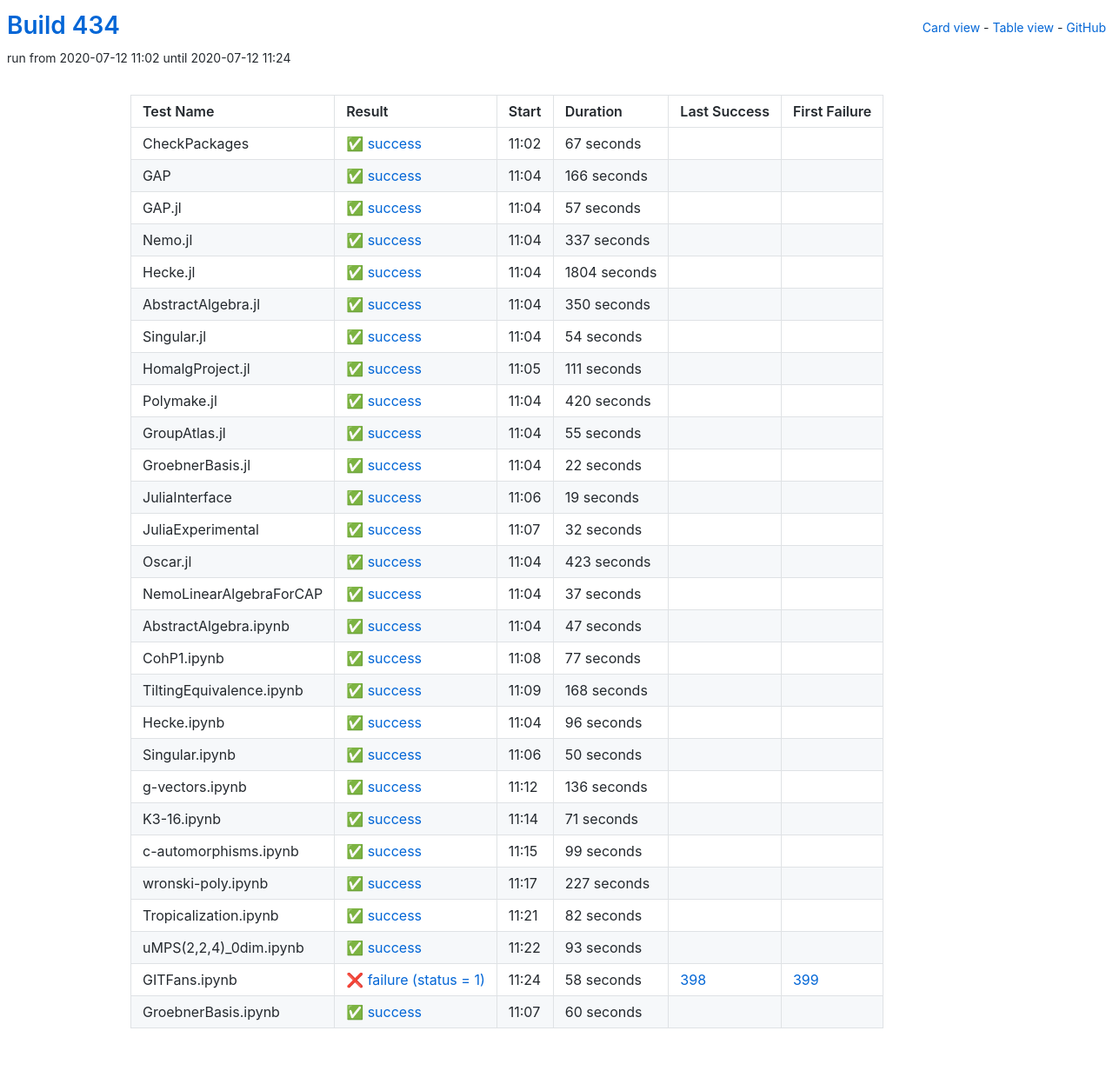
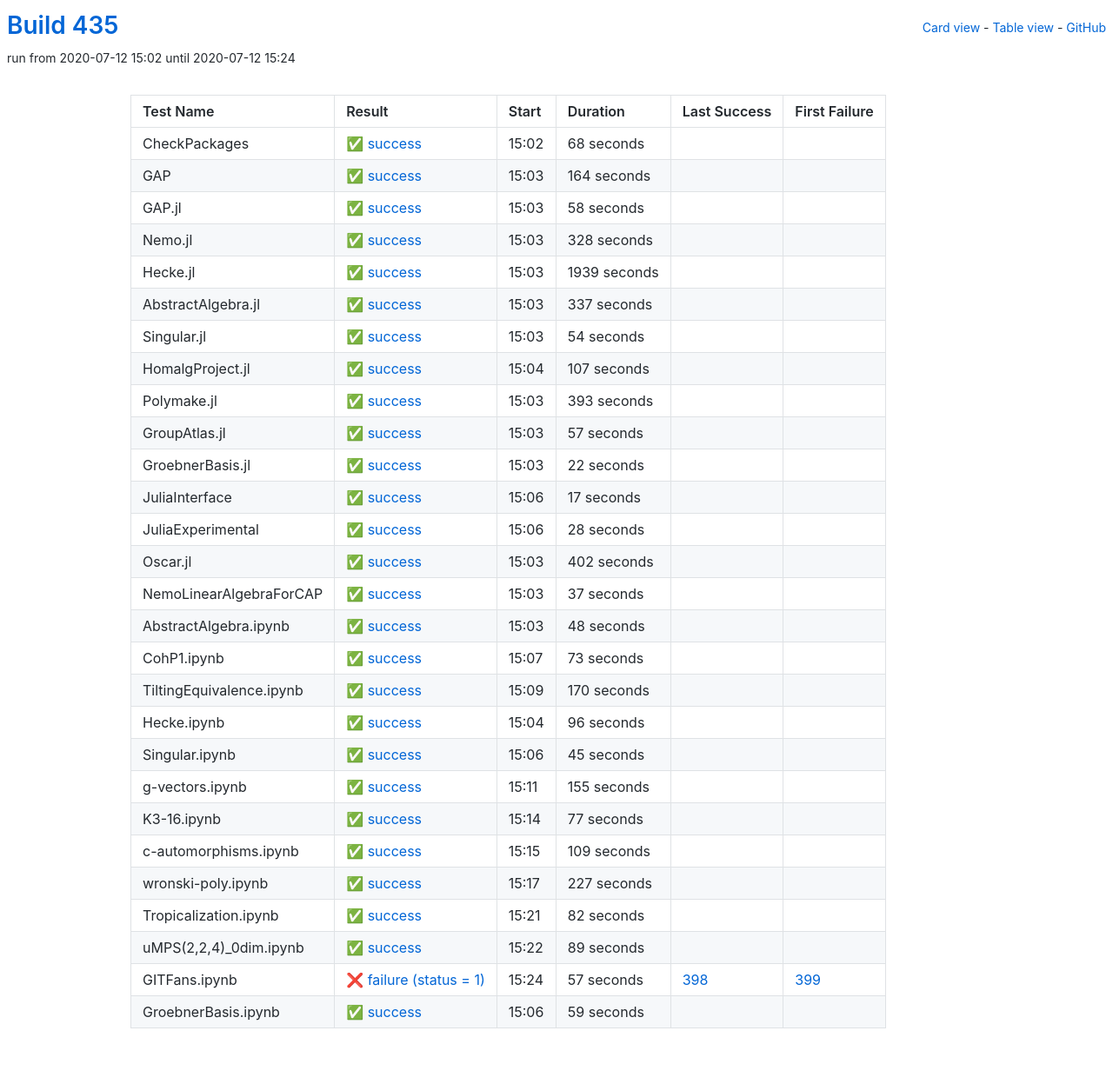
Before and after one commit to oscar-system/oscar-ci-status-stable, a Jekyll site: the page built from table.html, in a window 1280 px wide. Shown: the whole page at 87% size. Built offline with Jekyll 4.4.1, drawn with Linux system fonts in a browser that asks for light colours.

Commit message:
Build #435

```diff
--- a/_data/ci.yml
+++ b/_data/ci.yml
@@ -1,6 +1,6 @@
 ---
-build: 434
-build_url: https://oscarci.mathematik.uni-kl.de/job/oscar-stable/434/
+build: 435
+build_url: https://oscarci.mathematik.uni-kl.de/job/oscar-stable/435/
 job: oscar-stable
 organization: oscar-system
 repo: oscar-ci-status-stable
@@ -8,44 +8,68 @@ repourl: https://github.com/oscar-system/oscar-ci-status-stable
 tests:
 - name: CheckPackages
   id: checkpackages
-  log: https://oscarci.mathematik.uni-kl.de/job/oscar-stable/434/artifact/logs/build-434/CheckPackages.log
-  start: 2020-07-12 11:02
+  log: https://oscarci.mathematik.uni-kl.de/job/oscar-stable/435/artifact/logs/build-435/CheckPackages.log
+  start: 2020-07-12 15:02
   success: true
   exitcode: 0
   status: success
-  duration: 67
+  duration: 68
   last_success: false
   last_success_url:
   first_failure: false
   first_failure_url:
 - name: GAP
   id: gap
-  log: https://oscarci.mathematik.uni-kl.de/job/oscar-stable/434/artifact/logs/build-434/GAP.log
-  start: 2020-07-12 11:04
+  log: https://oscarci.mathematik.uni-kl.de/job/oscar-stable/435/artifact/logs/build-435/GAP.log
+  start: 2020-07-12 15:03
   success: true
   exitcode: 0
   status: success
-  duration: 166
+  duration: 164
   last_success: false
   last_success_url:
   first_failure: false
   first_failure_url:
 - name: GAP.jl
   id: gap-jl
-  log: https://oscarci.mathematik.uni-kl.de/job/oscar-stable/434/artifact/logs/build-434/GAP.jl.log
-  start: 2020-07-12 11:04
+  log: https://oscarci.mathematik.uni-kl.de/job/oscar-stable/435/artifact/logs/build-435/GAP.jl.log
+  start: 2020-07-12 15:03
   success: true
   exitcode: 0
   status: success
-  duration: 57
+  duration: 58
   last_success: false
   last_success_url:
   first_failure: false
   first_failure_url:
 - name: Nemo.jl
   id: nemo-jl
-  log: https://oscarci.mathematik.uni-kl.de/job/oscar-stable/434/artifact/logs/build-434/Nemo.jl.log
-  start: 2020-07-12 11:04
+  log: https://oscarci.mathematik.uni-kl.de/job/oscar-stable/435/artifact/logs/build-435/Nemo.jl.log
+  start: 2020-07-12 15:03
+  success: true
+  exitcode: 0
+  status: success
+  duration: 328
+  last_success: false
+  last_success_url:
+  first_failure: false
+  first_failure_url:
+- name: Hecke.jl
+  id: hecke-jl
+  log: https://oscarci.mathematik.uni-kl.de/job/oscar-stable/435/artifact/logs/build-435/Hecke.jl.log
+  start: 2020-07-12 15:03
+  success: true
+  exitcode: 0
+  status: success
+  duration: 1939
+  last_success: false
+  last_success_url:
+  first_failure: false
+  first_failure_url:
+- name: AbstractAlgebra.jl
+  id: abstractalgebra-jl
+  log: https://oscarci.mathematik.uni-kl.de/job/oscar-stable/435/artifact/logs/build-435/AbstractAlgebra.jl.log
+  start: 2020-07-12 15:03
   success: true
   exitcode: 0
   status: success
@@ -54,34 +78,10 @@ tests:
   last_success_url:
   first_failure: false
   first_failure_url:
-- name: Hecke.jl
-  id: hecke-jl
-  log: https://oscarci.mathematik.uni-kl.de/job/oscar-stable/434/artifact/logs/build-434/Hecke.jl.log
-  start: 2020-07-12 11:04
-  success: true
-  exitcode: 0
-  status: success
-  duration: 1804
-  last_success: false
-  last_success_url:
-  first_failure: false
-  first_failure_url:
-- name: AbstractAlgebra.jl
-  id: abstractalgebra-jl
-  log: https://oscarci.mathematik.uni-kl.de/job/oscar-stable/434/artifact/logs/build-434/AbstractAlgebra.jl.log
-  start: 2020-07-12 11:04
-  success: true
-  exitcode: 0
-  status: success
-  duration: 350
-  last_success: false
-  last_success_url:
-  first_failure: false
-  first_failure_url:
 - name: Singular.jl
   id: singular-jl
-  log: https://oscarci.mathematik.uni-kl.de/job/oscar-stable/434/artifact/logs/build-434/Singular.jl.log
-  start: 2020-07-12 11:04
+  log: https://oscarci.mathematik.uni-kl.de/job/oscar-stable/435/artifact/logs/build-435/Singular.jl.log
+  start: 2020-07-12 15:03
   success: true
   exitcode: 0
   status: success
@@ -92,44 +92,44 @@ tests:
   first_failure_url:
 - name: HomalgProject.jl
   id: homalgproject-jl
-  log: https://oscarci.mathematik.uni-kl.de/job/oscar-stable/434/artifact/logs/build-434/HomalgProject.jl.log
-  start: 2020-07-12 11:05
+  log: https://oscarci.mathematik.uni-kl.de/job/oscar-stable/435/artifact/logs/build-435/HomalgProject.jl.log
+  start: 2020-07-12 15:04
   success: true
   exitcode: 0
   status: success
-  duration: 111
+  duration: 107
   last_success: false
   last_success_url:
   first_failure: false
   first_failure_url:
 - name: Polymake.jl
   id: polymake-jl
-  log: https://oscarci.mathematik.uni-kl.de/job/oscar-stable/434/artifact/logs/build-434/Polymake.jl.log
-  start: 2020-07-12 11:04
+  log: https://oscarci.mathematik.uni-kl.de/job/oscar-stable/435/artifact/logs/build-435/Polymake.jl.log
+  start: 2020-07-12 15:03
   success: true
   exitcode: 0
   status: success
-  duration: 420
+  duration: 393
   last_success: false
   last_success_url:
   first_failure: false
   first_failure_url:
 - name: GroupAtlas.jl
   id: groupatlas-jl
-  log: https://oscarci.mathematik.uni-kl.de/job/oscar-stable/434/artifact/logs/build-434/GroupAtlas.jl.log
-  start: 2020-07-12 11:04
+  log: https://oscarci.mathematik.uni-kl.de/job/oscar-stable/435/artifact/logs/build-435/GroupAtlas.jl.log
+  start: 2020-07-12 15:03
   success: true
   exitcode: 0
   status: success
-  duration: 55
+  duration: 57
   last_success: false
   last_success_url:
   first_failure: false
   first_failure_url:
 - name: GroebnerBasis.jl
   id: groebnerbasis-jl
-  log: https://oscarci.mathematik.uni-kl.de/job/oscar-stable/434/artifact/logs/build-434/GroebnerBasis.jl.log
-  start: 2020-07-12 11:04
+  log: https://oscarci.mathematik.uni-kl.de/job/oscar-stable/435/artifact/logs/build-435/GroebnerBasis.jl.log
+  start: 2020-07-12 15:03
   success: true
   exitcode: 0
   status: success
@@ -140,44 +140,44 @@ tests:
   first_failure_url:
 - name: JuliaInterface
   id: juliainterface
-  log: https://oscarci.mathematik.uni-kl.de/job/oscar-stable/434/artifact/logs/build-434/JuliaInterface.log
-  start: 2020-07-12 11:06
+  log: https://oscarci.mathematik.uni-kl.de/job/oscar-stable/435/artifact/logs/build-435/JuliaInterface.log
+  start: 2020-07-12 15:06
   success: true
   exitcode: 0
   status: success
-  duration: 19
+  duration: 17
   last_success: false
   last_success_url:
   first_failure: false
   first_failure_url:
 - name: JuliaExperimental
   id: juliaexperimental
-  log: https://oscarci.mathematik.uni-kl.de/job/oscar-stable/434/artifact/logs/build-434/JuliaExperimental.log
-  start: 2020-07-12 11:07
+  log: https://oscarci.mathematik.uni-kl.de/job/oscar-stable/435/artifact/logs/build-435/JuliaExperimental.log
+  start: 2020-07-12 15:06
   success: true
   exitcode: 0
   status: success
-  duration: 32
+  duration: 28
   last_success: false
   last_success_url:
   first_failure: false
   first_failure_url:
 - name: Oscar.jl
   id: oscar-jl
-  log: https://oscarci.mathematik.uni-kl.de/job/oscar-stable/434/artifact/logs/build-434/Oscar.jl.log
-  start: 2020-07-12 11:04
+  log: https://oscarci.mathematik.uni-kl.de/job/oscar-stable/435/artifact/logs/build-435/Oscar.jl.log
+  start: 2020-07-12 15:03
   success: true
   exitcode: 0
   status: success
-  duration: 423
+  duration: 402
   last_success: false
   last_success_url:
   first_failure: false
   first_failure_url:
 - name: NemoLinearAlgebraForCAP
   id: nemolinearalgebraforcap
-  log: https://oscarci.mathematik.uni-kl.de/job/oscar-stable/434/artifact/logs/build-434/NemoLinearAlgebraForCAP.log
-  start: 2020-07-12 11:04
+  log: https://oscarci.mathematik.uni-kl.de/job/oscar-stable/435/artifact/logs/build-435/NemoLinearAlgebraForCAP.log
+  start: 2020-07-12 15:03
   success: true
   exitcode: 0
   status: success
@@ -188,44 +188,44 @@ tests:
   first_failure_url:
 - name: AbstractAlgebra.ipynb
   id: abstractalgebra-ipynb
-  log: https://oscarci.mathematik.uni-kl.de/job/oscar-stable/434/artifact/logs/build-434/AbstractAlgebra.ipynb.log
-  start: 2020-07-12 11:04
+  log: https://oscarci.mathematik.uni-kl.de/job/oscar-stable/435/artifact/logs/build-435/AbstractAlgebra.ipynb.log
+  start: 2020-07-12 15:03
   success: true
   exitcode: 0
   status: success
-  duration: 47
+  duration: 48
   last_success: false
   last_success_url:
   first_failure: false
   first_failure_url:
 - name: CohP1.ipynb
   id: cohp1-ipynb
-  log: https://oscarci.mathematik.uni-kl.de/job/oscar-stable/434/artifact/logs/build-434/CohP1.ipynb.log
-  start: 2020-07-12 11:08
+  log: https://oscarci.mathematik.uni-kl.de/job/oscar-stable/435/artifact/logs/build-435/CohP1.ipynb.log
+  start: 2020-07-12 15:07
   success: true
   exitcode: 0
   status: success
-  duration: 77
+  duration: 73
   last_success: false
   last_success_url:
   first_failure: false
   first_failure_url:
 - name: TiltingEquivalence.ipynb
   id: tiltingequivalence-ipynb
-  log: https://oscarci.mathematik.uni-kl.de/job/oscar-stable/434/artifact/logs/build-434/TiltingEquivalence.ipynb.log
-  start: 2020-07-12 11:09
+  log: https://oscarci.mathematik.uni-kl.de/job/oscar-stable/435/artifact/logs/build-435/TiltingEquivalence.ipynb.log
+  start: 2020-07-12 15:09
   success: true
   exitcode: 0
   status: success
-  duration: 168
+  duration: 170
   last_success: false
   last_success_url:
   first_failure: false
   first_failure_url:
 - name: Hecke.ipynb
   id: hecke-ipynb
-  log: https://oscarci.mathematik.uni-kl.de/job/oscar-stable/434/artifact/logs/build-434/Hecke.ipynb.log
-  start: 2020-07-12 11:04
+  log: https://oscarci.mathematik.uni-kl.de/job/oscar-stable/435/artifact/logs/build-435/Hecke.ipynb.log
+  start: 2020-07-12 15:04
   success: true
   exitcode: 0
   status: success
@@ -236,56 +236,56 @@ tests:
   first_failure_url:
 - name: Singular.ipynb
   id: singular-ipynb
-  log: https://oscarci.mathematik.uni-kl.de/job/oscar-stable/434/artifact/logs/build-434/Singular.ipynb.log
-  start: 2020-07-12 11:06
+  log: https://oscarci.mathematik.uni-kl.de/job/oscar-stable/435/artifact/logs/build-435/Singular.ipynb.log
+  start: 2020-07-12 15:06
   success: true
   exitcode: 0
   status: success
-  duration: 50
+  duration: 45
   last_success: false
   last_success_url:
   first_failure: false
   first_failure_url:
 - name: g-vectors.ipynb
   id: g-vectors-ipynb
-  log: https://oscarci.mathematik.uni-kl.de/job/oscar-stable/434/artifact/logs/build-434/g-vectors.ipynb.log
-  start: 2020-07-12 11:12
+  log: https://oscarci.mathematik.uni-kl.de/job/oscar-stable/435/artifact/logs/build-435/g-vectors.ipynb.log
+  start: 2020-07-12 15:11
   success: true
   exitcode: 0
   status: success
-  duration: 136
+  duration: 155
   last_success: false
   last_success_url:
   first_failure: false
   first_failure_url:
 - name: K3-16.ipynb
   id: k3-16-ipynb
-  log: https://oscarci.mathematik.uni-kl.de/job/oscar-stable/434/artifact/logs/build-434/K3-16.ipynb.log
-  start: 2020-07-12 11:14
+  log: https://oscarci.mathematik.uni-kl.de/job/oscar-stable/435/artifact/logs/build-435/K3-16.ipynb.log
+  start: 2020-07-12 15:14
   success: true
   exitcode: 0
   status: success
-  duration: 71
+  duration: 77
   last_success: false
   last_success_url:
   first_failure: false
   first_failure_url:
 - name: c-automorphisms.ipynb
   id: c-automorphisms-ipynb
-  log: https://oscarci.mathematik.uni-kl.de/job/oscar-stable/434/artifact/logs/build-434/c-automorphisms.ipynb.log
-  start: 2020-07-12 11:15
+  log: https://oscarci.mathematik.uni-kl.de/job/oscar-stable/435/artifact/logs/build-435/c-automorphisms.ipynb.log
+  start: 2020-07-12 15:15
   success: true
   exitcode: 0
   status: success
-  duration: 99
+  duration: 109
   last_success: false
   last_success_url:
   first_failure: false
   first_failure_url:
 - name: wronski-poly.ipynb
   id: wronski-poly-ipynb
-  log: https://oscarci.mathematik.uni-kl.de/job/oscar-stable/434/artifact/logs/build-434/wronski-poly.ipynb.log
-  start: 2020-07-12 11:17
+  log: https://oscarci.mathematik.uni-kl.de/job/oscar-stable/435/artifact/logs/build-435/wronski-poly.ipynb.log
+  start: 2020-07-12 15:17
   success: true
   exitcode: 0
   status: success
@@ -296,8 +296,8 @@ tests:
   first_failure_url:
 - name: Tropicalization.ipynb
   id: tropicalization-ipynb
-  log: https://oscarci.mathematik.uni-kl.de/job/oscar-stable/434/artifact/logs/build-434/Tropicalization.ipynb.log
-  start: 2020-07-12 11:21
+  log: https://oscarci.mathematik.uni-kl.de/job/oscar-stable/435/artifact/logs/build-435/Tropicalization.ipynb.log
+  start: 2020-07-12 15:21
   success: true
   exitcode: 0
   status: success
@@ -308,36 +308,36 @@ tests:
   first_failure_url:
 - name: uMPS(2,2,4)_0dim.ipynb
   id: umps-2-2-4-0dim-ipynb
-  log: https://oscarci.mathematik.uni-kl.de/job/oscar-stable/434/artifact/logs/build-434/uMPS-2-2-4-_0dim.ipynb.log
-  start: 2020-07-12 11:22
+  log: https://oscarci.mathematik.uni-kl.de/job/oscar-stable/435/artifact/logs/build-435/uMPS-2-2-4-_0dim.ipynb.log
+  start: 2020-07-12 15:22
   success: true
   exitcode: 0
   status: success
-  duration: 93
+  duration: 89
   last_success: false
   last_success_url:
   first_failure: false
   first_failure_url:
 - name: GITFans.ipynb
   id: gitfans-ipynb
-  log: https://oscarci.mathematik.uni-kl.de/job/oscar-stable/434/artifact/logs/build-434/GITFans.ipynb.log
-  start: 2020-07-12 11:24
+  log: https://oscarci.mathematik.uni-kl.de/job/oscar-stable/435/artifact/logs/build-435/GITFans.ipynb.log
+  start: 2020-07-12 15:24
   success: false
   exitcode: 1
   status: failure
-  duration: 58
+  duration: 57
   last_success: 398
   last_success_url: https://oscarci.mathematik.uni-kl.de/job/oscar-stable/398/
   first_failure: 399
   first_failure_url: https://oscarci.mathematik.uni-kl.de/job/oscar-stable/399/
 - name: GroebnerBasis.ipynb
   id: groebnerbasis-ipynb
-  log: https://oscarci.mathematik.uni-kl.de/job/oscar-stable/434/artifact/logs/build-434/GroebnerBasis.ipynb.log
-  start: 2020-07-12 11:07
+  log: https://oscarci.mathematik.uni-kl.de/job/oscar-stable/435/artifact/logs/build-435/GroebnerBasis.ipynb.log
+  start: 2020-07-12 15:06
   success: true
   exitcode: 0
   status: success
-  duration: 60
+  duration: 59
   last_success: false
   last_success_url:
   first_failure: false
```
Also changed, not shown: README.md.
